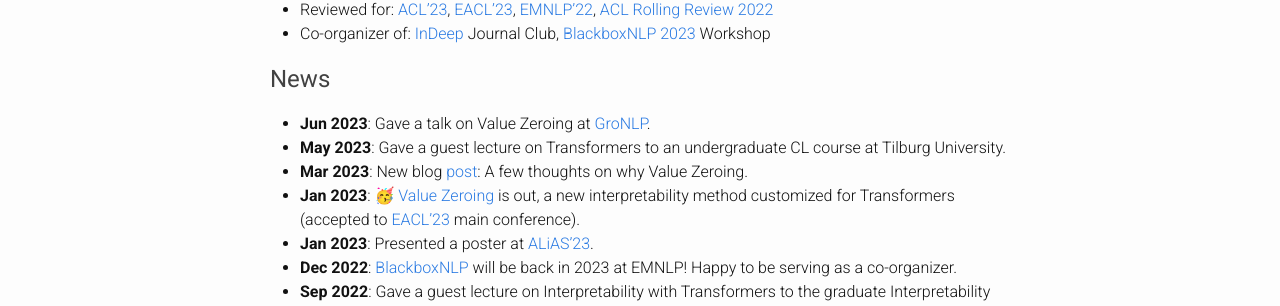
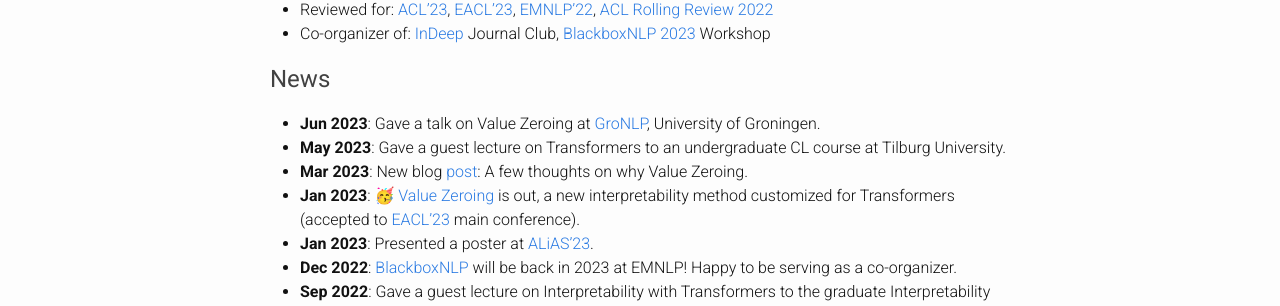
Before and after one commit to hmohebbi/hmohebbi.github.io, a Jekyll site: the page built from index.md, in a window 1280 px wide. Shown: the part 556-862 px from the top of the page. Built offline with Jekyll 4.4.1, drawn with Linux system fonts in a browser that asks for light colours.

Commit message:
Update index.md

```diff
--- a/index.md
+++ b/index.md
@@ -36,7 +36,7 @@ Before that, I got my Bachelor’s in Computer Engineering from [Ferdowsi Univer
 * Co-organizer of: [InDeep](https://interpretingdl.github.io/) Journal Club, [BlackboxNLP 2023](https://blackboxnlp.github.io/) Workshop
 
 ## <span style="color:#424242">News </span>
-* __Jun 2023__: Gave a talk on Value Zeroing at [GroNLP](https://www.rug.nl/research/clcg/research/cl/).
+* __Jun 2023__: Gave a talk on Value Zeroing at [GroNLP](https://www.rug.nl/research/clcg/research/cl/), University of Groningen.
 * __May 2023__: Gave a guest lecture on Transformers to an undergraduate CL course at Tilburg University.
 * __Mar 2023__: New blog [post](https://hmohebbi.github.io/blog/value-zeroing): A few thoughts on why Value Zeroing.
 * __Jan 2023__: 🥳 [Value Zeroing](https://arxiv.org/abs/2301.12971) is out, a new interpretability method customized for Transformers (accepted to [EACL'23](https://2023.eacl.org/) main conference).
```
